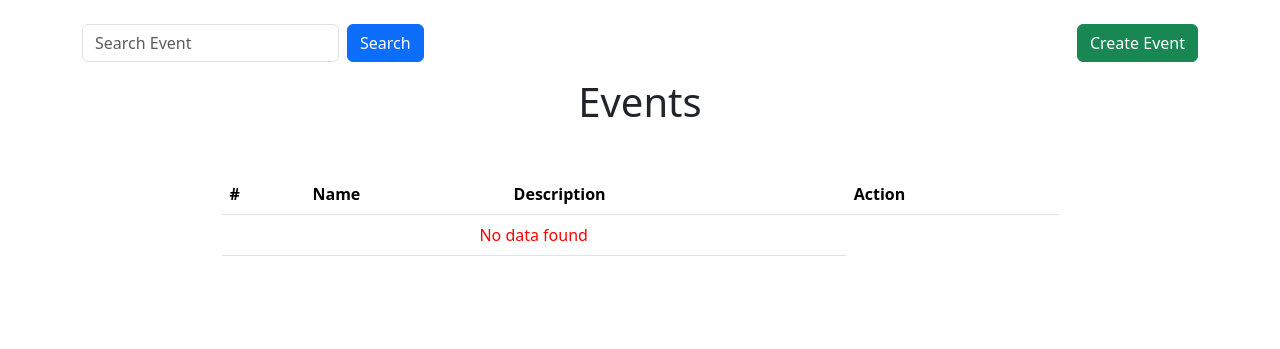
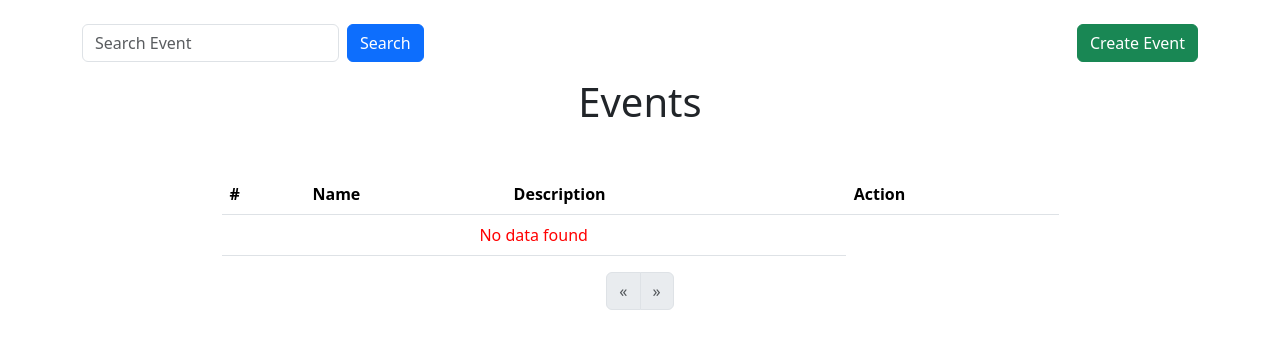
Before and after one commit to AtanuBarua/event-management-system, a PHP site: page /event-management-system/ in a window 1280 px wide. Shown: the top 349 px of the page. Run offline with PHP 8.4, Linux system fonts and the light colour scheme; data that the repository does not hold is empty.

Commit message:
pagination for event list

```diff
--- a/app/Controllers/HomeController.php
+++ b/app/Controllers/HomeController.php
@@ -7,7 +7,6 @@ class HomeController
     public function index()
     {
         $eventModel = new Event();
-        $events = $eventModel->getAllEvents();
 
         if ($_SERVER['REQUEST_METHOD'] == "POST") {
             try {
@@ -39,6 +38,12 @@ class HomeController
                 include 'views/index.php';
             }
         } else {
+            $limit = Event::PAGE_LIMIT;
+            $page = isset($_GET['page']) && is_numeric($_GET['page']) ? (int)$_GET['page'] : 1;
+            $offset = ($page - 1) * $limit;
+            $events = $eventModel->getAllEvents($limit, $offset);
+            $totalEvents = $eventModel->getTotalEventsCount();
+            $totalPages = ceil($totalEvents/$limit);
             include 'views/index.php';
         }
     }
--- a/app/Models/Event.php
+++ b/app/Models/Event.php
@@ -4,6 +4,8 @@ require_once 'app/Database/Database.php';
 
 class Event
 {
+    const PAGE_LIMIT = 5;
+
     private $pdo;
 
     public function __construct()
@@ -12,8 +14,11 @@ class Event
         $this->pdo = $database->getPdo();
     }
 
-    public function getAllEvents() {
-        $stmt = $this->pdo->query("SELECT * FROM events");
+    public function getAllEvents($limit = self::PAGE_LIMIT, $offset = 0) {
+        $limit = (int) $limit;
+        $offset = (int) $offset;
+        $sql = "SELECT * FROM events LIMIT $limit OFFSET $offset";
+        $stmt = $this->pdo->query($sql);
         return $stmt->fetchAll(PDO::FETCH_ASSOC);
     }
 
@@ -51,4 +56,10 @@ class Event
         $stmt->execute(['id' => $id]);
         return $stmt->fetch(PDO::FETCH_ASSOC);
     }
+
+    public function getTotalEventsCount() {
+        $sql = "SELECT COUNT(*) as total FROM events";
+        $stmt = $this->pdo->query($sql);
+        return $stmt->fetch(PDO::FETCH_ASSOC)['total'];
+    }
 }
--- a/views/index.php
+++ b/views/index.php
@@ -55,6 +55,27 @@
                     <?php  } ?>
                 </tbody>
             </table>
+            <nav aria-label="Event Pagination">
+                <ul class="pagination justify-content-center">
+                    <li class="page-item <?= ($page <= 1) ? 'disabled' : '' ?>">
+                        <a class="page-link" href="?page=<?= $page - 1 ?>" aria-label="Previous">
+                            <span aria-hidden="true">&laquo;</span>
+                        </a>
+                    </li>
+
+                    <?php for ($i = 1; $i <= $totalPages; $i++): ?>
+                        <li class="page-item <?= ($i == $page) ? 'active' : '' ?>">
+                            <a class="page-link" href="?page=<?= $i ?>"><?= $i ?></a>
+                        </li>
+                    <?php endfor; ?>
+
+                    <li class="page-item <?= ($page >= $totalPages) ? 'disabled' : '' ?>">
+                        <a class="page-link" href="?page=<?= $page + 1 ?>" aria-label="Next">
+                            <span aria-hidden="true">&raquo;</span>
+                        </a>
+                    </li>
+                </ul>
+            </nav>
         </div>
         <div class="modal fade" id="eventModal" tabindex="-1" aria-labelledby="eventModalLabel" aria-hidden="true">
             <div class="modal-dialog">
```
